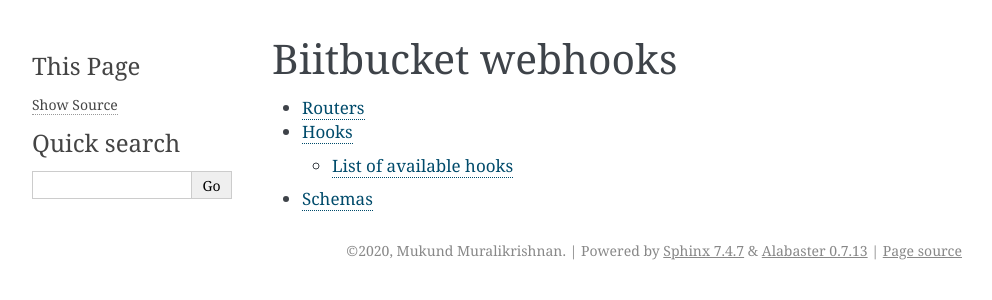
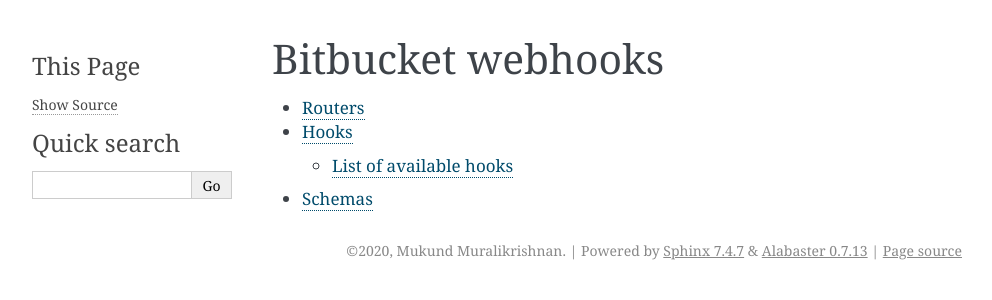
Before and after one commit to mukund-murali/bitbucket-webhooks, a Sphinx documentation site: the page built from source/index.rst, in a window 1280 px wide. Shown: the top 300 px of the page, without its empty margins (148-1140 px from the left). Built offline with Sphinx 7.4.7, drawn with Linux system fonts in a browser that asks for light colours.

Commit message:
Set master doc to index

```diff
--- a/source/conf.py
+++ b/source/conf.py
@@ -24,6 +24,7 @@ author = "Mukund Muralikrishnan"
 # The full version, including alpha/beta/rc tags
 release = "v0.0.10"
 
+master_doc = 'index'
 
 # -- General configuration ---------------------------------------------------
 
--- a/source/index.rst
+++ b/source/index.rst
@@ -3,7 +3,7 @@
    You can adapt this file completely to your liking, but it should at least
    contain the root `toctree` directive.
 
-Biitbucket webhooks
+Bitbucket webhooks
 ==============================================
 
 .. toctree::
```
